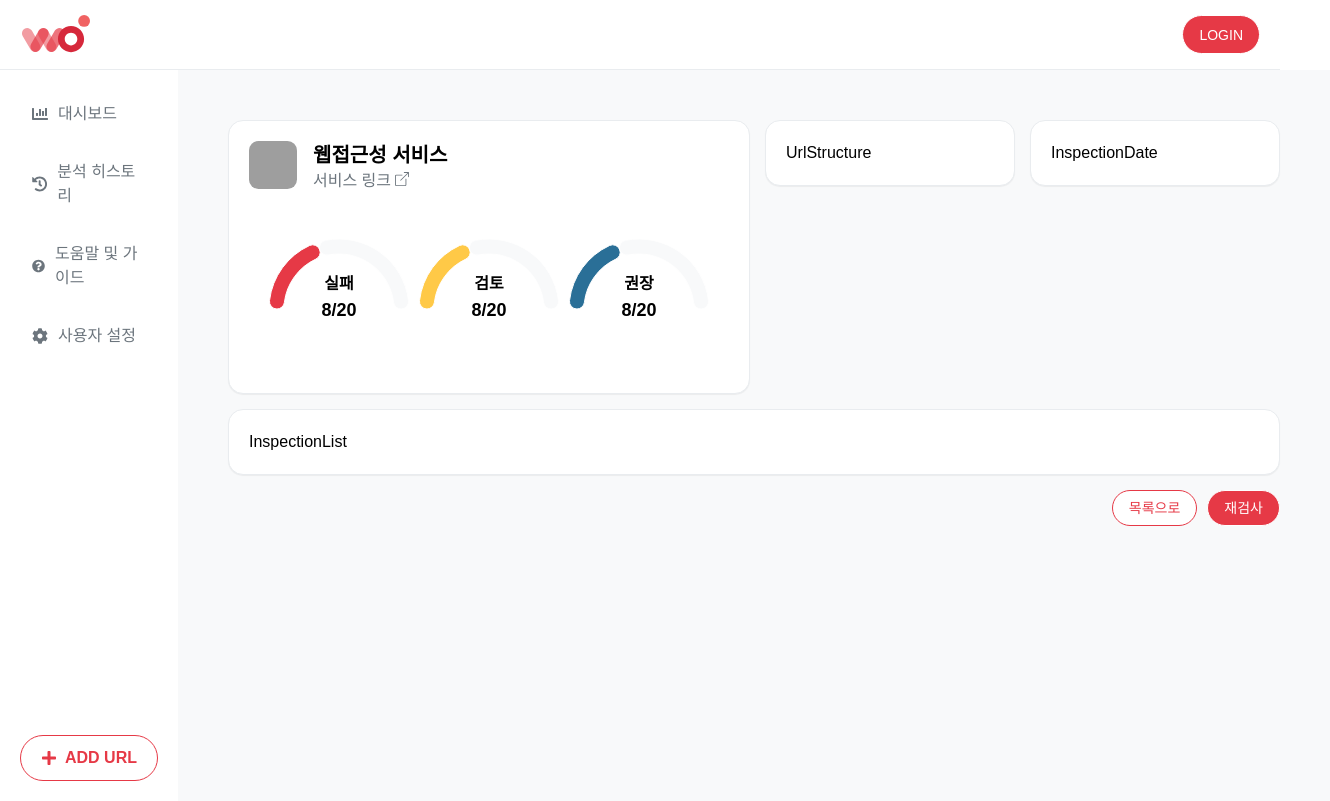
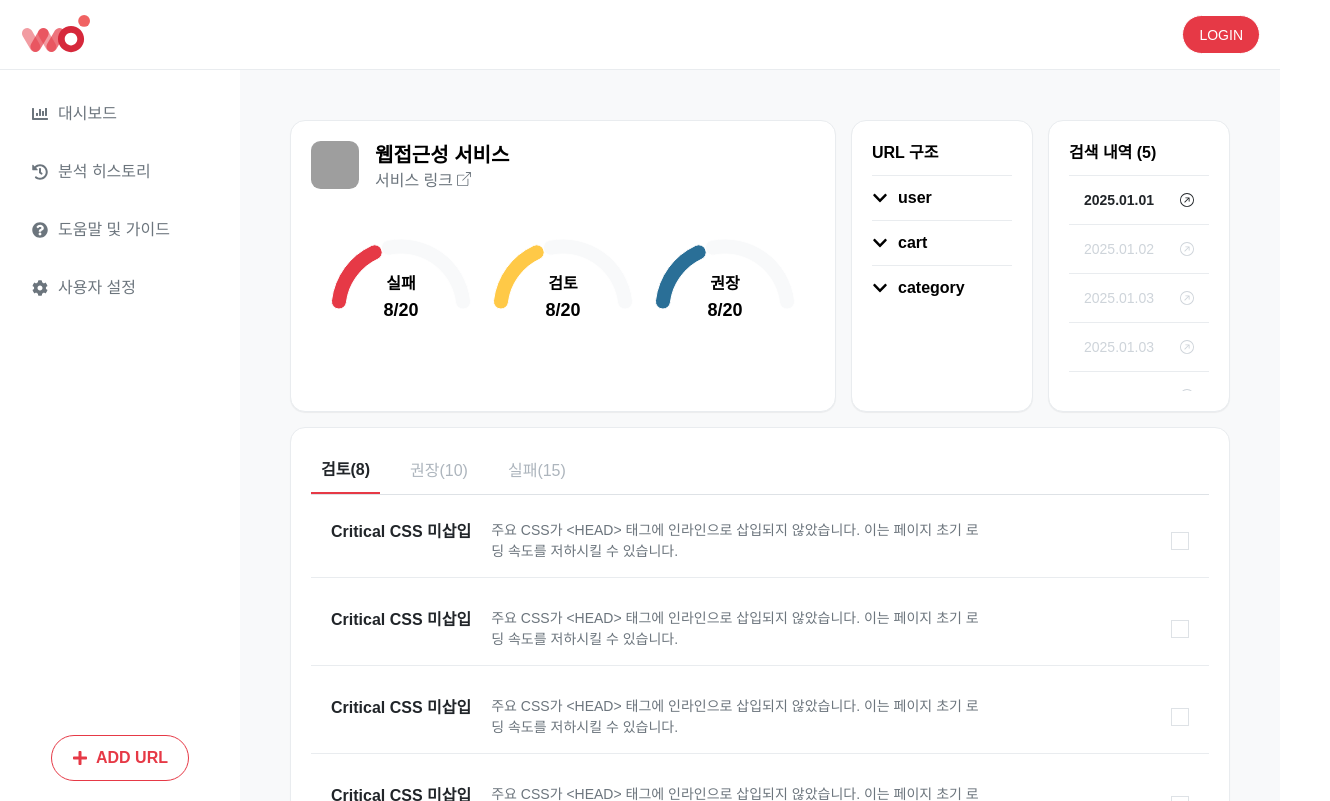
Before and after one commit to WEBA11Y/WEBA11Y-Client, a React (Vite) app: page /history/1 in a window 1280 px wide. Shown: the whole page, 1330 px wide, since content can reach past the window. Built offline with nearby package versions, Linux system fonts and the light colour scheme; grey boxes are pictures that could not be loaded.

Commit message:
feat:분석 히스토리 상세 ui 제작

```diff
--- a/src/features/DetailHistory/components/DetailDashboard.tsx
+++ b/src/features/DetailHistory/components/DetailDashboard.tsx
@@ -47,7 +47,6 @@ const TopSection = styled.div`
 
 const FlexItem = styled.div<{ ratio: number }>`
   flex: ${({ ratio }) => ratio};
-  min-width: 250px;
 `;
 
 const BottomSection = styled.div`
--- a/src/features/DetailHistory/components/InspectionDate.tsx
+++ b/src/features/DetailHistory/components/InspectionDate.tsx
@@ -1,5 +1,61 @@
+import { styled } from "styled-components";
+import { BsArrowUpRightCircle } from "react-icons/bs";
+
 import DropshadowCard from "../../../components/DropshadowCard";
+import Typography from "../../../components/Typography";
+
+const dates = [
+  "2025.01.01",
+  "2025.01.02",
+  "2025.01.03",
+  "2025.01.03",
+  "2025.01.03",
+  "2025.01.03",
+  "2025.01.03",
+  "2025.01.03",
+  "2025.01.03",
+];
 
 export default function InspectionDate() {
-  return <DropshadowCard dropshadow>InspectionDate</DropshadowCard>;
+  return (
+    <DropshadowCard dropshadow>
+      <Container>
+        <Typography variant='text' size='mdBold'>
+          검색 내역 (5)
+        </Typography>
+        <DateList>
+          {dates.map((date, index) => (
+            <DateItem key={date} faded={index !== 0} variant='button' size='md'>
+              {date} <BsArrowUpRightCircle />
+            </DateItem>
+          ))}
+        </DateList>
+      </Container>
+    </DropshadowCard>
+  );
 }
+
+const Container = styled.div`
+  display: flex;
+  flex-direction: column;
+  gap: 10px;
+  height: 250px;
+  overflow-y: auto;
+`;
+
+const DateList = styled.ul`
+  list-style: none;
+  padding: 0;
+  margin: 0;
+`;
+
+const DateItem = styled(Typography)<{ faded: boolean }>`
+  display: flex;
+  align-items: center;
+  justify-content: space-between;
+  padding: 15px;
+  color: ${({ theme, faded }) =>
+    faded ? theme.colors.neutral[400] : theme.colors.neutral[900]};
+  font-weight: ${({ faded }) => (faded ? "normal" : "bold")};
+  border-top: 1px solid ${({ theme }) => theme.colors.neutral[200]};
+`;
--- a/src/features/DetailHistory/components/InspectionList.tsx
+++ b/src/features/DetailHistory/components/InspectionList.tsx
@@ -1,5 +1,91 @@
+import { useState } from "react";
+import { styled } from "styled-components";
+
 import DropshadowCard from "../../../components/DropshadowCard";
+import StatusTab from "./StatusTab";
+
+interface Issue {
+  id: number;
+  title: string;
+  description: string;
+}
+
+const issues: Issue[] = Array(6)
+  .fill(null)
+  .map((_, index) => ({
+    id: index + 1,
+    title: "Critical CSS 미삽입",
+    description:
+      "주요 CSS가 <HEAD> 태그에 인라인으로 삽입되지 않았습니다. 이는 페이지 초기 로딩 속도를 저하시킬 수 있습니다.",
+  }));
 
 export default function InspectionList() {
-  return <DropshadowCard dropshadow>InspectionList</DropshadowCard>;
+  const [selectedTab, setSelectedTab] = useState("검토");
+  console.log(selectedTab);
+  return (
+    <DropshadowCard dropshadow>
+      <Container>
+        <StatusTab onSelect={setSelectedTab} />
+        <ListContainer>
+          {issues.map((issue) => (
+            <IssueItem key={issue.id}>
+              <IssueContent>
+                <IssueTitle>{issue.title}</IssueTitle>
+                <IssueDescription>{issue.description}</IssueDescription>
+              </IssueContent>
+              <CheckBox type='checkbox' />
+            </IssueItem>
+          ))}
+        </ListContainer>
+      </Container>
+    </DropshadowCard>
+  );
 }
+
+const Container = styled.div`
+  display: flex;
+  flex-direction: column;
+  gap: 10px;
+  height: 400px;
+  overflow-y: scroll;
+`;
+
+const ListContainer = styled.div`
+  display: flex;
+  flex-direction: column;
+  gap: 15px;
+`;
+
+const IssueItem = styled.div`
+  display: flex;
+  justify-content: space-between;
+  align-items: center;
+  padding: 15px 20px;
+  border-bottom: 1px solid ${({ theme }) => theme.colors.neutral[200]};
+`;
+
+const IssueContent = styled.div`
+  display: flex;
+  flex-direction: row;
+  align-items: flex-start;
+  gap: 20px;
+`;
+
+const IssueTitle = styled.span`
+  font-weight: bold;
+  font-size: 16px;
+  color: ${({ theme }) => theme.colors.neutral[900]};
+`;
+
+const IssueDescription = styled.span`
+  width: 500px;
+  font-size: 14px;
+  color: ${({ theme }) => theme.colors.neutral[600]};
+`;
+
+const CheckBox = styled.input`
+  width: 16px;
+  height: 16px;
+  cursor: pointer;
+  border: 1px solid ${({ theme }) => theme.colors.neutral[300]};
+`;
--- a/src/features/DetailHistory/components/StatusTab.tsx
+++ b/src/features/DetailHistory/components/StatusTab.tsx
@@ -1,3 +1,64 @@
-export default function StatusTab() {
-  return <div>StatusTab</div>;
+import { useState } from "react";
+import { styled } from "styled-components";
+
+interface Tab {
+  label: string;
+  count: number;
 }
+
+const tabs: Tab[] = [
+  { label: "검토", count: 8 },
+  { label: "권장", count: 10 },
+  { label: "실패", count: 15 },
+];
+
+export default function StatusTab({
+  onSelect,
+}: {
+  onSelect: (tab: string) => void;
+}) {
+  const [activeTab, setActiveTab] = useState("검토");
+
+  const handleTabClick = (tab: string) => {
+    setActiveTab(tab);
+    onSelect(tab);
+  };
+
+  return (
+    <TabContainer>
+      {tabs.map((tab) => (
+        <TabItem
+          key={tab.label}
+          active={activeTab === tab.label}
+          onClick={() => handleTabClick(tab.label)}
+        >
+          {tab.label}({tab.count})
+        </TabItem>
+      ))}
+    </TabContainer>
+  );
+}
+
+const TabContainer = styled.div`
+  display: flex;
+  gap: 20px;
+  border-bottom: 1px solid ${({ theme }) => theme.colors.neutral[300]};
+`;
+
+const TabItem = styled.button<{ active: boolean }>`
+  font-size: 16px;
+  font-weight: ${({ active }) => (active ? "bold" : "normal")};
+  color: ${({ theme, active }) =>
+    active ? theme.colors.neutral[900] : theme.colors.neutral[500]};
+  padding: 10px;
+  border: none;
+  background: none;
+  cursor: pointer;
+  position: relative;
+
+  ${({ active, theme }) =>
+    active &&
+    `
+    border-bottom: 2px solid ${theme.colors.primary[500]};
+  `}
+`;
--- a/src/features/DetailHistory/components/Summary.tsx
+++ b/src/features/DetailHistory/components/Summary.tsx
@@ -8,6 +8,7 @@ import HalfCircleProgress from "../../../components/HalfCircleProgress";
 export default function Summary() {
   return (
     <DropshadowCard dropshadow>
+      <Container>
         <TopSection>
           <Logo
             src={
@@ -44,9 +45,14 @@ export default function Summary() {
             color={"#2A6F97"}
           />
         </BottomSection>
+      </Container>
     </DropshadowCard>
   );
 }
+
+const Container = styled.div`
+  height: 250px;
+`;
 
 const Logo = styled.img`
   width: 48px;
--- a/src/features/DetailHistory/components/UrlStructure.tsx
+++ b/src/features/DetailHistory/components/UrlStructure.tsx
@@ -1,5 +1,125 @@
+import { useState } from "react";
+import { styled } from "styled-components";
+import { FaChevronDown, FaChevronUp } from "react-icons/fa";
+
 import DropshadowCard from "../../../components/DropshadowCard";
+import Typography from "../../../components/Typography";
+
+const menuData = [
+  {
+    id: "user",
+    label: "user",
+    children: ["login", "register"],
+  },
+  {
+    id: "cart",
+    label: "cart",
+    children: ["cart1", "cart2", "cart3"],
+  },
+  {
+    id: "category",
+    label: "category",
+    children: [
+      {
+        id: "fashion",
+        label: "fashion",
+        children: ["men", "women"],
+      },
+    ],
+  },
+];
 
 export default function UrlStructure() {
-  return <DropshadowCard dropshadow>UrlStructure</DropshadowCard>;
+  const [expanded, setExpanded] = useState<{ [key: string]: boolean }>({});
+
+  const toggleExpand = (id: string) => {
+    setExpanded((prev) => ({ ...prev, [id]: !prev[id] }));
+  };
+
+  return (
+    <DropshadowCard dropshadow>
+      <Container>
+        <Typography variant='text' size='mdBold'>
+          URL 구조
+        </Typography>
+        <Menu>
+          {menuData.map((item) => (
+            <MenuItem key={item.id}>
+              <MenuHeader onClick={() => toggleExpand(item.id)}>
+                {expanded[item.id] ? <FaChevronUp /> : <FaChevronDown />}
+                <Typography variant='text' size='mdBold'>
+                  {item.label}
+                </Typography>
+              </MenuHeader>
+              {expanded[item.id] && (
+                <SubMenu>
+                  {item.children.map((subItem) =>
+                    typeof subItem === "string" ? (
+                      <SubMenuItem key={subItem}>{subItem}</SubMenuItem>
+                    ) : (
+                      <MenuItem key={subItem.id}>
+                        <MenuHeader onClick={() => toggleExpand(subItem.id)}>
+                          {expanded[subItem.id] ? (
+                            <FaChevronUp />
+                          ) : (
+                            <FaChevronDown />
+                          )}
+                          <Typography variant='text' size='mdBold'>
+                            {subItem.label}
+                          </Typography>
+                        </MenuHeader>
+                        {expanded[subItem.id] && (
+                          <SubMenu>
+                            {subItem.children.map((child) => (
+                              <SubMenuItem key={child}>{child}</SubMenuItem>
+                            ))}
+                          </SubMenu>
+                        )}
+                      </MenuItem>
+                    )
+                  )}
+                </SubMenu>
+              )}
+            </MenuItem>
+          ))}
+        </Menu>
+      </Container>
+    </DropshadowCard>
+  );
 }
+
+const Container = styled.div`
+  display: flex;
+  flex-direction: column;
+  gap: 10px;
+  height: 250px;
+`;
+
+const Menu = styled.ul`
+  list-style: none;
+  padding: 0;
+  margin: 0;
+  overflow-y: auto;
+`;
+
+const MenuItem = styled.li`
+  border-top: 1px solid ${({ theme }) => theme.colors.neutral[200]};
+`;
+
+const MenuHeader = styled.div`
+  display: flex;
+  align-items: center;
+  gap: 10px;
+  padding: 10px 0;
+  cursor: pointer;
+`;
+
+const SubMenu = styled.ul`
+  list-style: none;
+  padding-left: 20px;
+`;
+
+const SubMenuItem = styled.li`
+  padding: 5px 0;
+  color: ${({ theme }) => theme.colors.neutral[600]};
+`;
```
Lines whose indentation alone changed are shown as unchanged.
